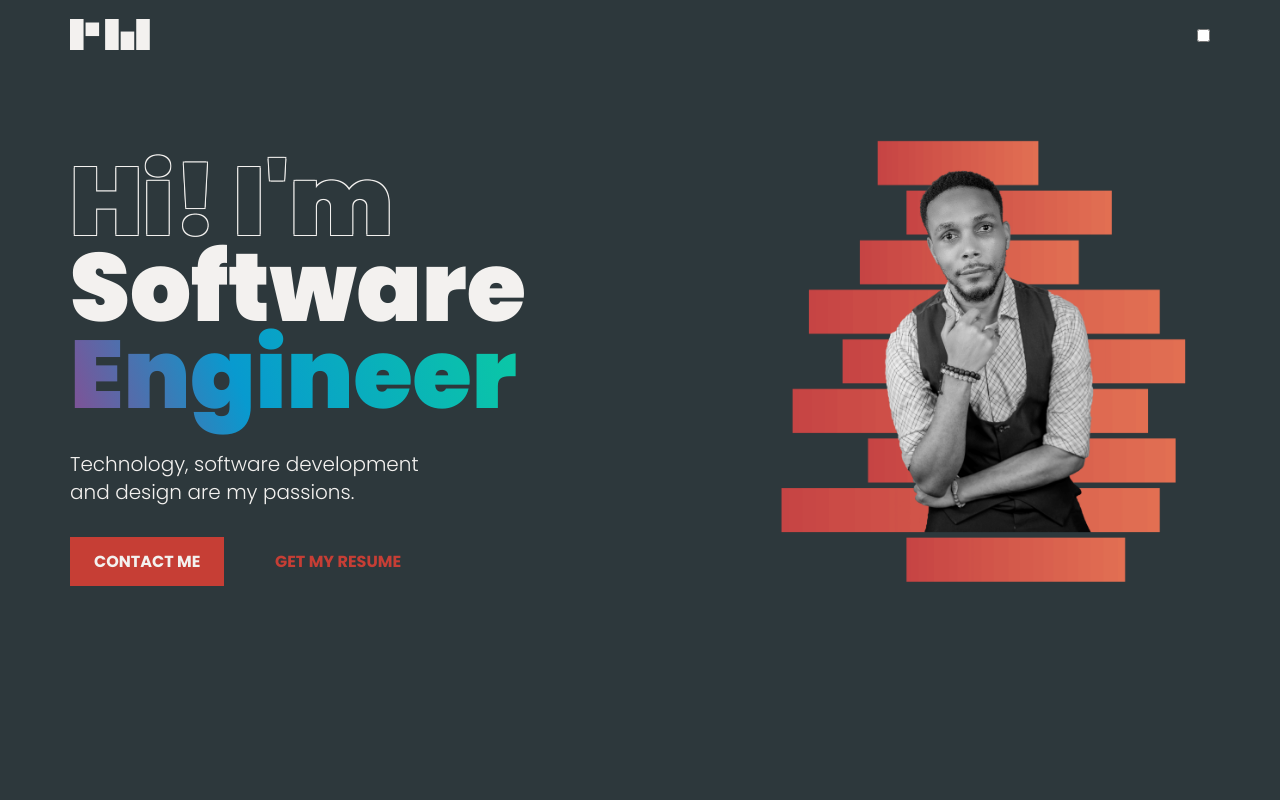
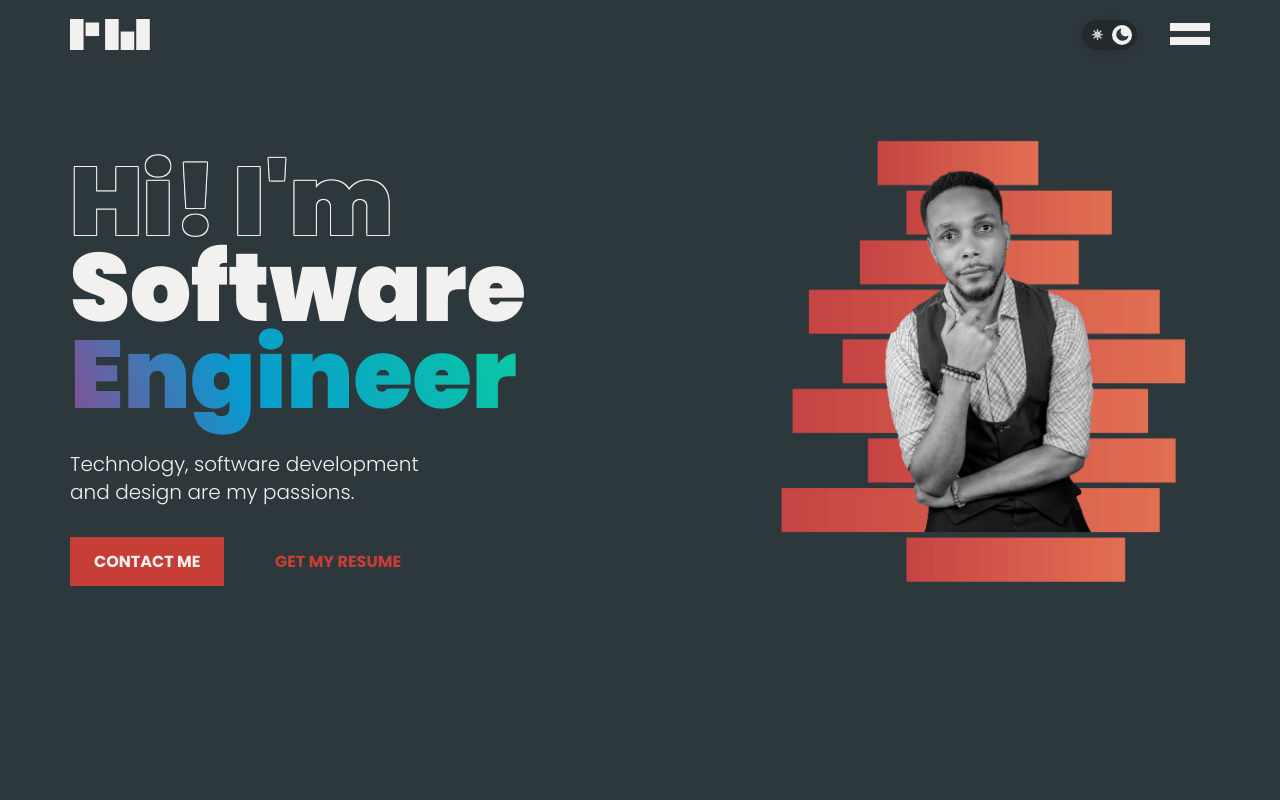
Before and after one commit to Randy-RM/portfolio-assani-beni-randy, a React (Vite) app: page / in a window 1280 px wide. Shown: the top 800 px of the page. Built offline with nearby package versions, Linux system fonts and the light colour scheme; some icons are missing.

Commit message:
refactor : add ThemeSwitcher component on header component

```diff
--- a/src/components/header/header.tsx
+++ b/src/components/header/header.tsx
@@ -2,6 +2,7 @@ import { useState, useEffect } from "react";
 import { useTranslation } from "react-i18next";
 import { NavLink, Link } from "react-router-dom";
 import { motion } from "framer-motion";
+import { ThemeSwitcher } from "../";
 import { LogoRm, GithubIcon, LinkedinIcon } from "../../assets/images";
 
 const Header = (): JSX.Element => {
@@ -56,8 +57,10 @@ const Header = (): JSX.Element => {
                   <LogoRm className="logo" alt={t(`logoDesc`)} />
                 </NavLink>
               </div>
-              <div className="">
-                <label htmlFor="menuButton">
+              <div className="menu">
+                <ThemeSwitcher />
+                <div className="menu-icon-bloc">
+                  <label htmlFor="menuButton" className="menu-icon">
                     <input
                       type="checkbox"
                       id="menuButton"
@@ -68,6 +71,7 @@ const Header = (): JSX.Element => {
                     <span></span>
                     <span></span>
                   </label>
+                </div>
               </div>
             </div>
           </motion.div>
```
Lines whose indentation alone changed are shown as unchanged.
